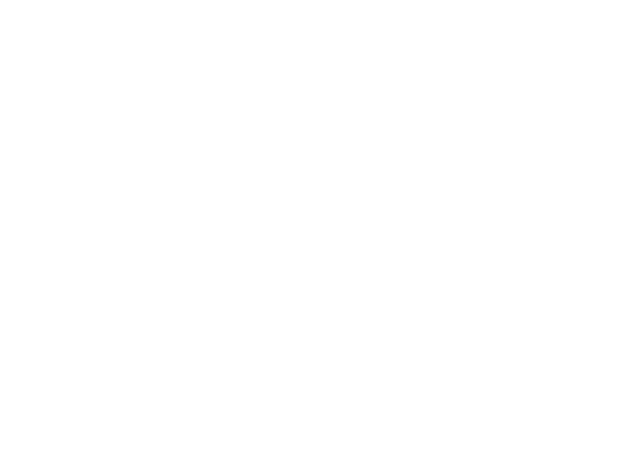
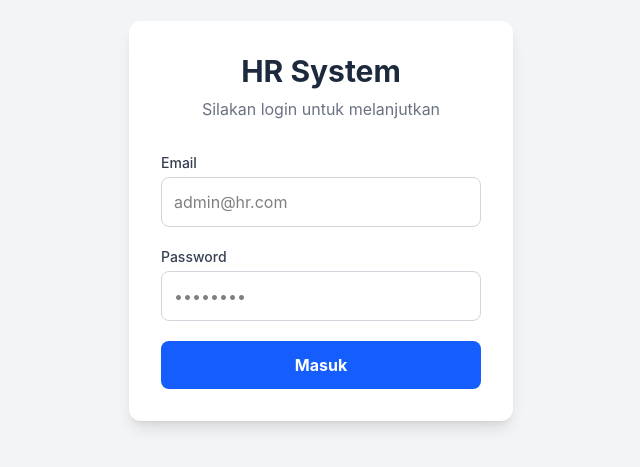
Before and after one commit to Mikhsanaaa/hr-dashboard, a React app in the folder frontend/: page /login in a window 1280 px wide. Before the commit this address had no page. Shown: the part 179-646 px from the top of the page, without its empty margins (319-959 px from the left). Built offline with nearby package versions, Linux system fonts and the light colour scheme; the HTML template or start-up script is replaced by a standard one.

Commit message:
feat: complete authentication, login page, and protected routes

```diff
--- a/frontend/package.json
+++ b/frontend/package.json
@@ -12,6 +12,7 @@
   "dependencies": {
     "@tailwindcss/vite": "^4.3.3",
     "axios": "^1.20.0",
+    "lucide-react": "^1.59.0",
     "react": "^19.3.1",
     "react-dom": "^19.3.1",
     "react-router-dom": "^7.18.4",
--- a/frontend/src/App.jsx
+++ b/frontend/src/App.jsx
@@ -1,15 +1,37 @@
-import { BrowserRouter, Routes, Route } from 'react-router-dom';
+import { BrowserRouter, Routes, Route, Navigate } from 'react-router-dom';
 import MainLayout from './layouts/MainLayout';
 import Dashboard from './pages/Dashboard';
-import Employees from './pages/Employees'; // Import halaman baru
+import Employees from './pages/Employees';
+import Login from './pages/Login';
+
+// Komponen pelindung rute
+const ProtectedRoute = ({ children }) => {
+  const token = localStorage.getItem('token');
+  if (!token) {
+    // Jika tidak ada token, tendang ke halaman login
+    return <Navigate to="/login" replace />;
+  }
+  return children;
+};
 
 function App() {
   return (
     <BrowserRouter>
       <Routes>
-        <Route path="/" element={<MainLayout />}>
+        {/* Rute Publik */}
+        <Route path="/login" element={<Login />} />
+
+        {/* Rute Terlindungi */}
+        <Route
+          path="/"
+          element={
+            <ProtectedRoute>
+              <MainLayout />
+            </ProtectedRoute>
+          }
+        >
           <Route index element={<Dashboard />} />
-          <Route path="employees" element={<Employees />} /> {/* Ganti rute ini */}
+          <Route path="employees" element={<Employees />} />
         </Route>
       </Routes>
     </BrowserRouter>
--- a/frontend/src/components/Sidebar.jsx
+++ b/frontend/src/components/Sidebar.jsx
@@ -1,15 +1,23 @@
-import { Link, useLocation } from 'react-router-dom';
+import { Link, useLocation, useNavigate } from 'react-router-dom';
+import { LogOut } from 'lucide-react'; // Kita akan install icon library ini
 
 export default function Sidebar() {
   const location = useLocation();
+  const navigate = useNavigate();
 
   const menuItems = [
     { path: '/', label: 'Dashboard' },
     { path: '/employees', label: 'Data Karyawan' },
   ];
 
+  const handleLogout = () => {
+    localStorage.removeItem('token');
+    navigate('/login');
+  };
+
   return (
-    <div className="w-64 bg-slate-900 text-white min-h-screen p-5">
+    <div className="w-64 bg-slate-900 text-white min-h-screen p-5 flex flex-col justify-between">
+      <div>
         <h1 className="text-2xl font-bold mb-10 text-blue-400">HR System</h1>
         <ul className="space-y-2">
           {menuItems.map((item) => (
@@ -28,5 +36,14 @@ export default function Sidebar() {
           ))}
         </ul>
       </div>
+
+      {/* Tombol Logout */}
+      <button
+        onClick={handleLogout}
+        className="flex items-center gap-2 text-gray-400 hover:text-white hover:bg-slate-800 p-3 rounded-lg transition w-full text-left"
+      >
+        <LogOut size={18} />
+      </button>
+    </div>
   );
 }
--- /dev/null
+++ b/frontend/src/pages/Login.jsx
@@ -0,0 +1,74 @@
+import { useState } from 'react';
+import axios from 'axios';
+import { useNavigate } from 'react-router-dom';
+
+export default function Login() {
+  const [email, setEmail] = useState('');
+  const [password, setPassword] = useState('');
+  const [error, setError] = useState('');
+  const navigate = useNavigate();
+
+  const handleLogin = async (e) => {
+    e.preventDefault();
+    try {
+      // Memanggil API Login
+      const response = await axios.post('http://localhost:5000/api/login', {
+        email,
+        password,
+      });
+
+      // Simpan token ke localStorage
+      localStorage.setItem('token', response.data.token);
+
+      // Pindahkan user ke halaman Dashboard
+      navigate('/');
+
+      // Refresh halaman agar state terbarui
+      window.location.reload();
+    } catch (err) {
+      setError('Email atau password salah. Silakan coba lagi.');
+    }
+  };
+
+  return (
+    <div className="min-h-screen bg-gray-100 flex items-center justify-center">
+      <div className="bg-white p-8 rounded-xl shadow-lg w-96">
+        <h2 className="text-3xl font-bold text-center text-slate-800 mb-2">HR System</h2>
+        <p className="text-center text-gray-500 mb-8">Silakan login untuk melanjutkan</p>
+
+        {error && <div className="bg-red-100 text-red-600 p-3 rounded-lg mb-4 text-sm">{error}</div>}
+
+        <form onSubmit={handleLogin} className="space-y-5">
+          <div>
+            <label className="block text-sm font-medium text-gray-700 mb-1">Email</label>
+            <input
+              type="email"
+              className="w-full border border-gray-300 rounded-lg p-3 focus:outline-none focus:ring-2 focus:ring-blue-500"
+              placeholder="admin@hr.com"
+              value={email}
+              onChange={(e) => setEmail(e.target.value)}
+              required
+            />
+          </div>
+          <div>
+            <label className="block text-sm font-medium text-gray-700 mb-1">Password</label>
+            <input
+              type="password"
+              className="w-full border border-gray-300 rounded-lg p-3 focus:outline-none focus:ring-2 focus:ring-blue-500"
+              placeholder="••••••••"
+              value={password}
+              onChange={(e) => setPassword(e.target.value)}
+              required
+            />
+          </div>
+          <button
+            type="submit"
+            className="w-full bg-blue-600 text-white font-bold py-3 rounded-lg hover:bg-blue-700 transition"
+          >
+            Masuk
+          </button>
+        </form>
+      </div>
+    </div>
+  );
+}
```
Also changed, not shown: 1 other file (tests, documents, lock files or other folders). Lines whose indentation alone changed are shown as unchanged.
